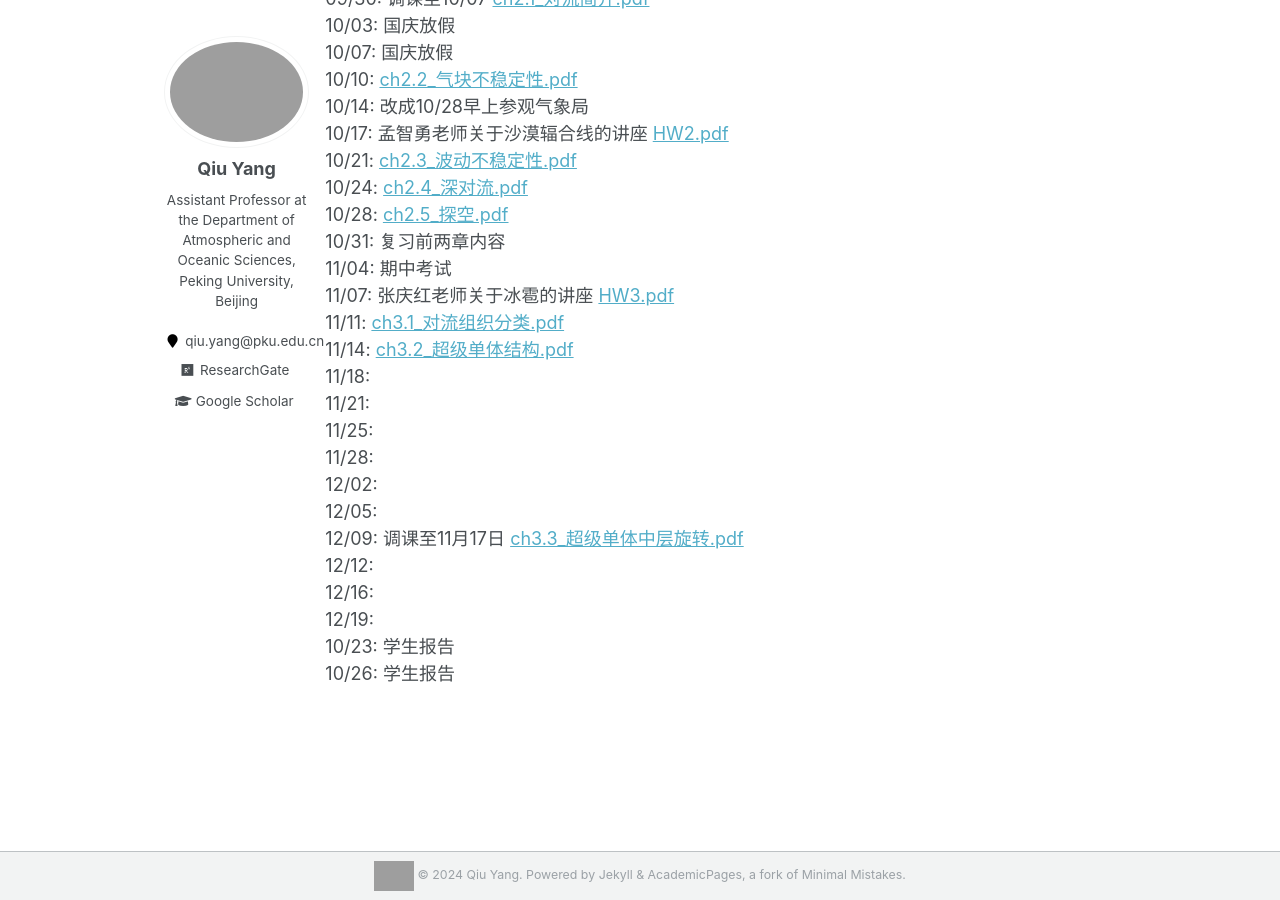
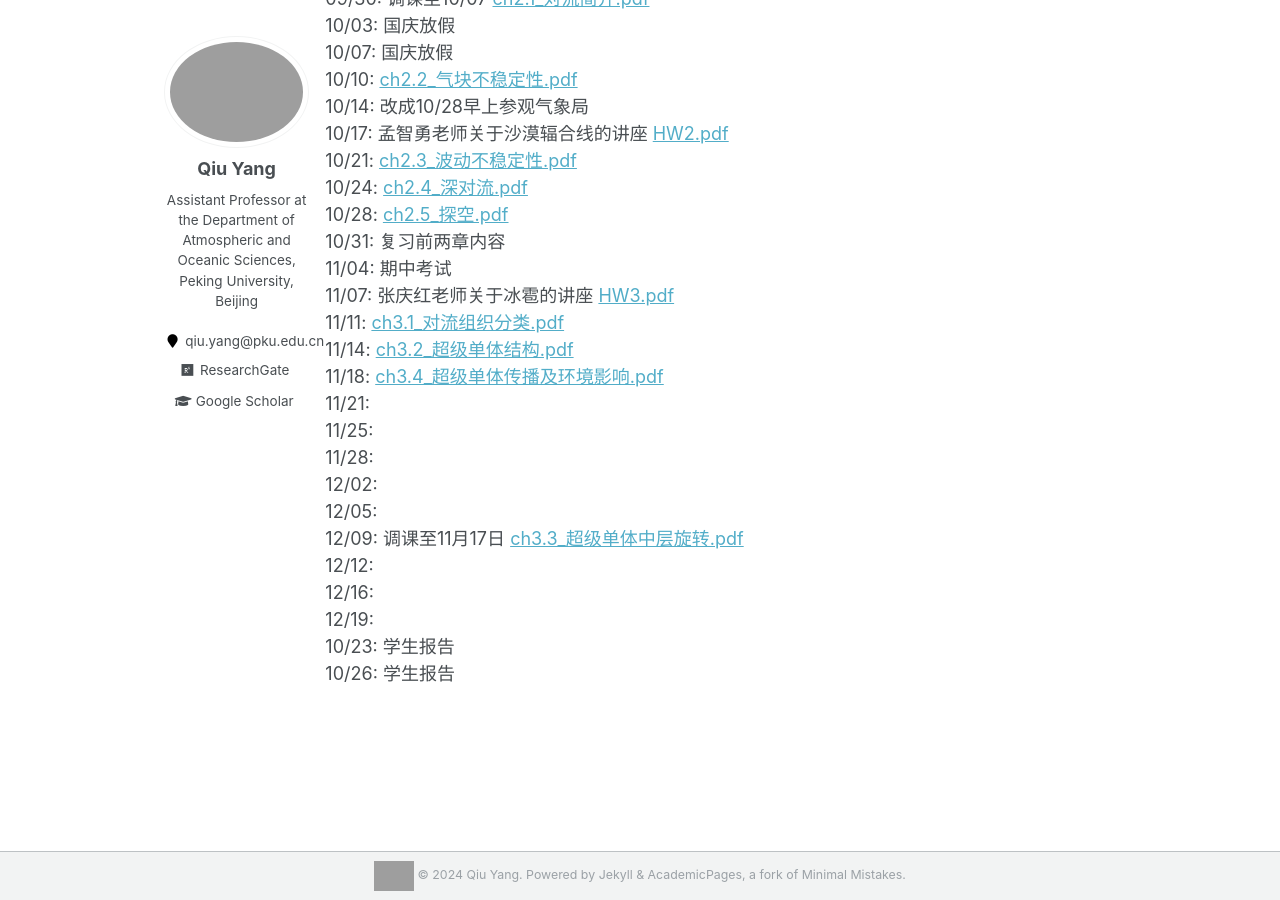
Before and after one commit to qiuyang50/qiuyang50.github.io, a Jekyll site: the page built from _pages/mesoscale_2024fall.md, in a window 1280 px wide and 900 px high, scrolled down 505 px. Built offline with Jekyll 4.4.1, drawn with Linux system fonts in a browser that asks for light colours; grey boxes are pictures that could not be loaded.

Commit message:
Update mesoscale_2024fall.md

```diff
--- a/_pages/mesoscale_2024fall.md
+++ b/_pages/mesoscale_2024fall.md
@@ -31,7 +31,7 @@
 11/07: 张庆红老师关于冰雹的讲座 <a href="https://qiuyang50.github.io/files/mesoscale_2024fall/HW3.pdf">HW3.pdf</a>
 11/11: <a href="https://qiuyang50.github.io/files/mesoscale_2024fall/ch3.1_对流组织分类.pdf">ch3.1_对流组织分类.pdf</a>
 11/14: <a href="https://qiuyang50.github.io/files/mesoscale_2024fall/ch3.2_超级单体结构.pdf">ch3.2_超级单体结构.pdf</a>
-11/18:
+11/18: <a href="https://qiuyang50.github.io/files/mesoscale_2024fall/ch3.4_超级单体传播及环境影响.pdf">ch3.4_超级单体传播及环境影响.pdf</a>
 11/21:
 11/25:
 11/28:
```
